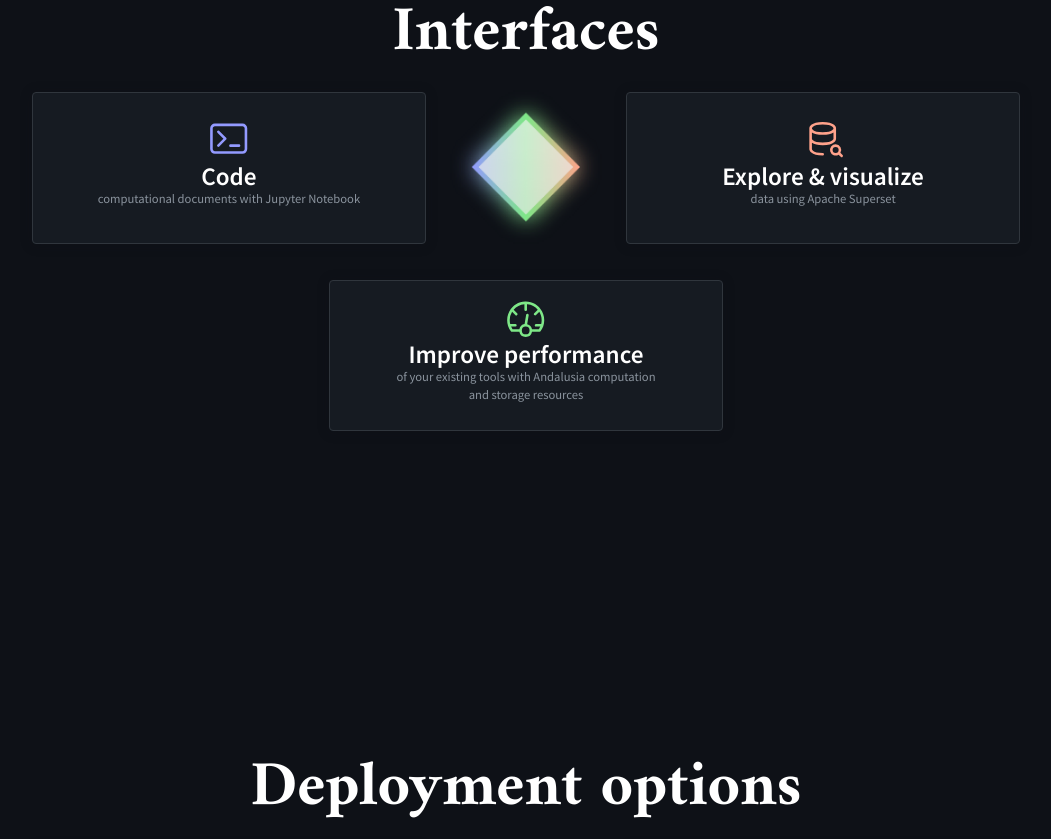
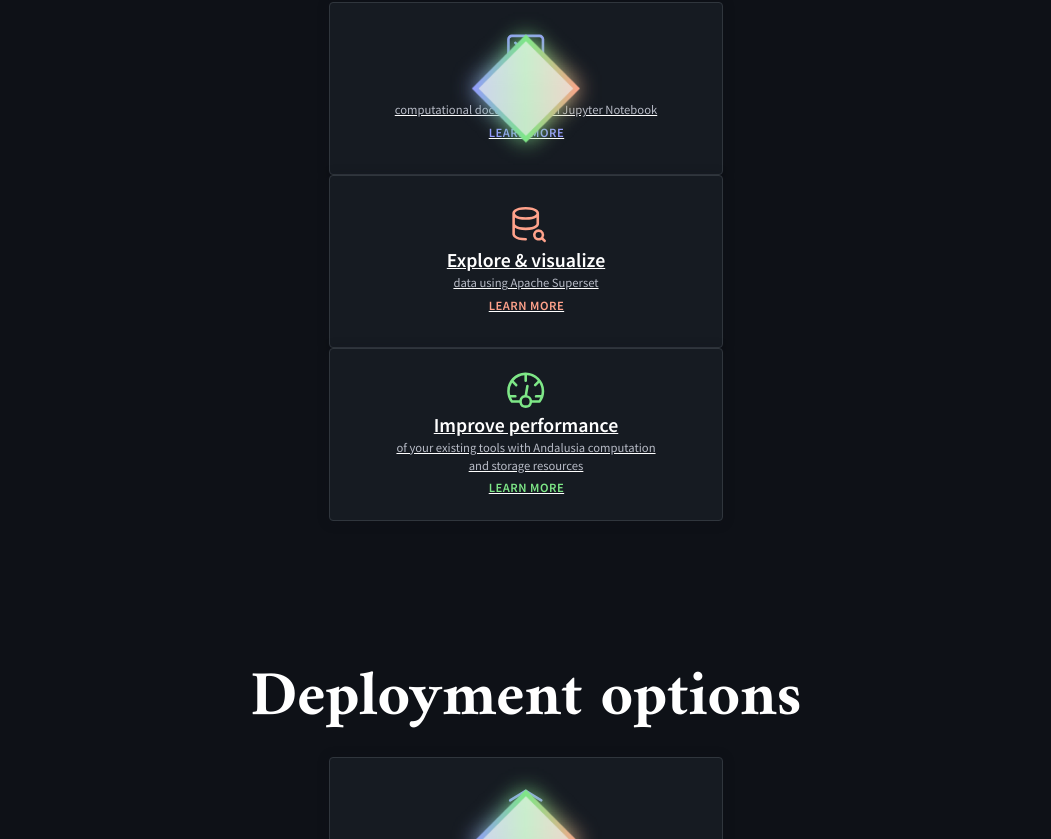
Before and after one commit to perpetualgrimace/data-science-company-website, a Next.js app: page /andalusia-website/ in a window 1280 px wide. Shown: the part 961-1800 px from the top of the page, without its empty margins (114-1165 px from the left). Built offline with nearby package versions, Linux system fonts and the light colour scheme.

Commit message:
converts DiamondCard into links & styles appropriately

```diff
--- a/components/_components.scss
+++ b/components/_components.scss
@@ -28,6 +28,7 @@
 // @import "layout/components/hero";
 // @import "layout/components/controls";
 @import "layout/components/diamond";
+@import "layout/components/diamond-card";
 @import "layout/components/space-bg";
 @import "layout/components/Navbar/navbar";
 // @import "layout/components/Navbar/navbar-link";
--- a/components/layout/components/DiamondCard.jsx
+++ b/components/layout/components/DiamondCard.jsx
@@ -1,14 +1,23 @@
+import Link from "next/link";
+
 export default function DiamondCard(props) {
-  const { title, subtitle, theme, Icon } = props;
+  const { Icon, slug, subtitle, theme, title } = props;
   return (
-    <li className="diamond-card darkglass u-text-c u-p-sm">
-      <div className={`diamond-card-icon u-${theme}-fill`}>{Icon}</div>
-      <h2 className="diamond-card-title u-font-xl u-mb-0">
-        {title || "no title"}
-      </h2>
-      <p className="diamond-card-subtitle u-mb-xs">
-        {subtitle || "no subtitle"}
-      </p>
-    </li>
+    <Link href={slug} passHref>
+      <a className="diamond-card darkglass u-text-c u-p-sm">
+        <div className={`diamond-card-icon u-${theme}-fill`}>{Icon}</div>
+        <p className="diamond-card-title u-heading u-font-lg u-mb-0">
+          {title || "no title"}
+        </p>
+        <p className="diamond-card-subtitle u-mb-xxs">
+          {subtitle || "no subtitle"}
+        </p>
+        <p
+          className={`diamond-card-more-text u-subhead u-mb-xxs u-${theme}-color`}
+        >
+          Learn more
+        </p>
+      </a>
+    </Link>
   );
 }
--- /dev/null
+++ b/components/layout/components/_diamond-card.scss
@@ -0,0 +1,93 @@
+.diamond-card {
+  display: flex;
+  flex-direction: column;
+  justify-content: center;
+  min-height: $diamondImgWidth;
+
+  @media (min-width: 400px) {
+    width: calc(50% - #{$sp-md});
+
+    &:nth-of-type(2) {
+      position: absolute;
+      right: 0;
+      top: 0;
+    }
+    &:last-of-type {
+      margin: auto;
+    }
+  }
+  @media (min-width: 700px) {
+    width: calc(50% - #{($diamondImgWidth / 2) + $sp-sm});
+  }
+
+  &:not(:last-of-type) {
+    margin-bottom: $sp-sm;
+
+    @media (min-width: 400px) {
+      margin-bottom: $sp-xl;
+    }
+  }
+}
+
+.diamond-card-icon {
+  margin: 0 auto $sp-xxs auto;
+  width: 2.3rem;
+  height: 2.3rem;
+  transition: 0.2s ease-out transform;
+
+  > svg {
+    width: 100%;
+    height: 100%;
+  }
+}
+
+.diamond-card-title {
+  color: $white;
+}
+.diamond-card-subtitle {
+  color: $light-2;
+  font-weight: $body-weight;
+}
+.diamond-card-more-text {
+  transition: 0.2s ease-out transform;
+  will-change: transform;
+
+  &:after {
+    content: "\2192";
+    position: absolute;
+    width: 1rem;
+    opacity: 0;
+    transform: scale(0.666);
+    transition:
+      0.2s ease-out transform,
+      0.2s ease-out opacity;
+  }
+}
+
+.diamond-card {
+  &:before {
+    @include fancy-outline(1px, transparent, $radius-md)
+  }
+  &:after {
+    @include fancy-outline(6px);
+  }
+
+  &:hover, &:focus {
+    &:before, &:after {
+      opacity: 1;
+    }
+
+    .diamond-card-icon {
+      transform: scale(1.15);
+    }
+
+    .diamond-card-more-text {
+      transform: translateX(-0.4rem);
+
+      &:after {
+        opacity: 1;
+        transform: none;
+      }
+    }
+  }
+}
--- a/components/layout/components/diamond.scss
+++ b/components/layout/components/diamond.scss
@@ -3,11 +3,11 @@ $diamondImgWidth: 9.625rem;
 .diamond-img {
   @include absolute-horizontal-center;
   width: $diamondImgWidth;
-  top: -$diamondImgWidth / 15;
+  top: 0;
 
   @media (max-width: 699px) {
     width: $diamondImgWidth / 2;
-    top: $diamondImgWidth * 0.675;
+    top: $diamondImgWidth * 0.8;
   }
 
   @media (max-width: 399px) {
@@ -15,45 +15,3 @@ $diamondImgWidth: 9.625rem;
     z-index: -1;
   }
 }
-
-.diamond-card {
-  display: flex;
-  flex-direction: column;
-  justify-content: center;
-  min-height: $diamondImgWidth * 0.875;
-
-  @media (min-width: 400px) {
-    width: calc(50% - #{$sp-md});
-
-    &:nth-of-type(2) {
-      position: absolute;
-      right: 0;
-      top: 0;
-    }
-    &:last-of-type {
-      margin: auto;
-    }
-  }
-  @media (min-width: 700px) {
-    width: calc(50% - #{($diamondImgWidth / 2) + $sp-sm});
-  }
-
-  &:not(:last-of-type) {
-    margin-bottom: $sp-sm;
-
-    @media (min-width: 400px) {
-      margin-bottom: $sp-xl;
-    }
-  }
-}
-
-.diamond-card-icon {
-  margin: 0 auto $sp-xxs auto;
-  width: 2.3rem;
-  height: 2.3rem;
-
-  > svg {
-    width: 100%;
-    height: 100%;
-  }
-}
--- a/pages/index.jsx
+++ b/pages/index.jsx
@@ -62,18 +62,21 @@ export default function Home() {
           <DiamondCard
             title="Code"
             subtitle="computational documents with Jupyter Notebook"
+            slug="/interfaces?activetab=code"
             theme="cornflower"
             Icon={<TerminalIcon />}
           />
           <DiamondCard
             title="Explore & visualize"
             subtitle="data using Apache Superset"
+            slug="/interfaces?activetab=explore-and-visualize"
             theme="salmon"
             Icon={<DBSearchIcon />}
           />
           <DiamondCard
             title="Improve performance"
             subtitle="of your existing tools with Andalusia computation and storage resources"
+            slug="/interfaces?activetab=improve-performance"
             theme="malachite"
             Icon={<SpeedIcon />}
           />
@@ -87,18 +90,21 @@ export default function Home() {
           <DiamondCard
             title="Deploy"
             subtitle="on your own environment"
+            slug="/deployment-options?activetab=deploy"
             theme="cornflower"
             Icon={<HomeIcon />}
           />
           <DiamondCard
             title="Buy"
             subtitle="a pre-deployed version on Andalusia-procured hardware"
+            slug="/deployment-options?activetab=buy"
             theme="salmon"
             Icon={<CreditCardIcon />}
           />
           <DiamondCard
             title="Access"
             subtitle="Andalusia using an on-soil cloud provider"
+            slug="/deployment-options?activetab=access"
             theme="malachite"
             Icon={<CloudIcon />}
           />
--- a/styles/1-utils/_mixins.scss
+++ b/styles/1-utils/_mixins.scss
@@ -122,8 +122,8 @@
 
 @mixin fancy-outline(
 	$offset: 1px,
-	$color: $prism-transparent,
-	$radius: $radius-md
+	$color: $prism,
+	$radius: $radius-lg
 ) {
 	@include pseudo;
   position: absolute;
--- a/styles/1-utils/_utility-classes.scss
+++ b/styles/1-utils/_utility-classes.scss
@@ -36,7 +36,7 @@
 
 .u-cornflower-color { color: $cornflower-md !important; }
 .u-malachite-dark-color { color: $malachite-dark !important };
-.u-malachite-md-color { color: $malachite-md !important };
+.u-malachite-color { color: $malachite-md !important };
 .u-salmon-dark-color { color: $salmon-dark !important };
 .u-salmon-light-color { color: $salmon-light !important };
 .u-salmon-color { color: $salmon-md !important; }
```
